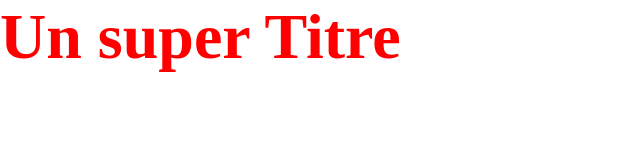
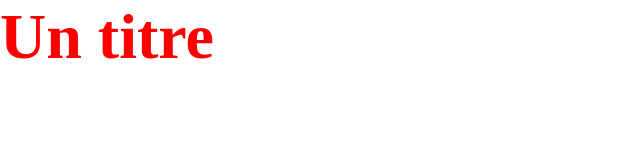
Before and after one commit to Dev-AKWANINE-Didier/Fongolab-Git-2025, a plain HTML site: page index.html in a window 1280 px wide. Shown: the whole page, without its empty margins (0-640 px from the left). Drawn offline with Linux system fonts and the light colour scheme.

Commit message:
Modification titre h1

```diff
--- a/index.html
+++ b/index.html
@@ -8,6 +8,6 @@
     <link rel="stylesheet" href="style.css">
 </head>
 <body>
-    <h1>Un super Titre</h1>
+    <h1>Un titre</h1>
 </body>
 </html>
```
